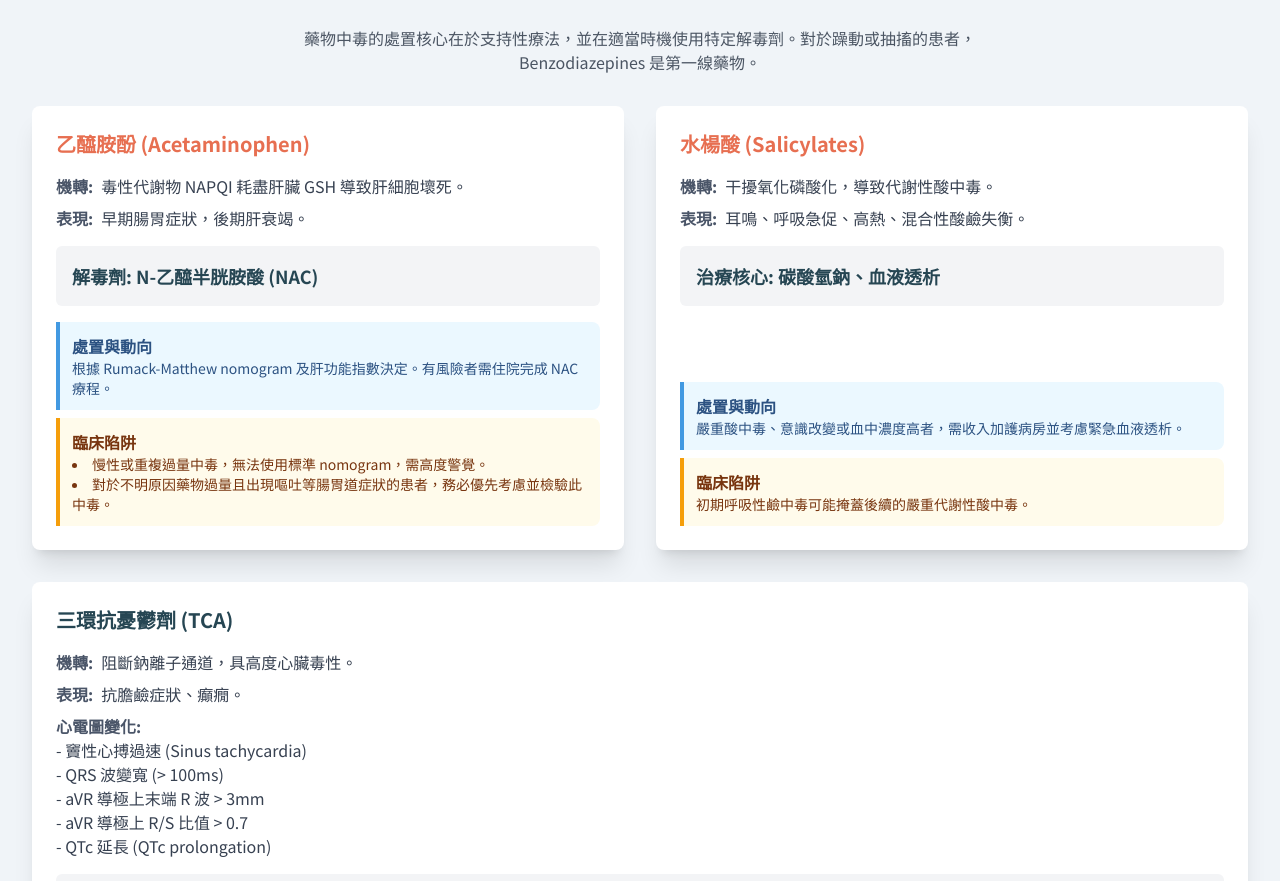
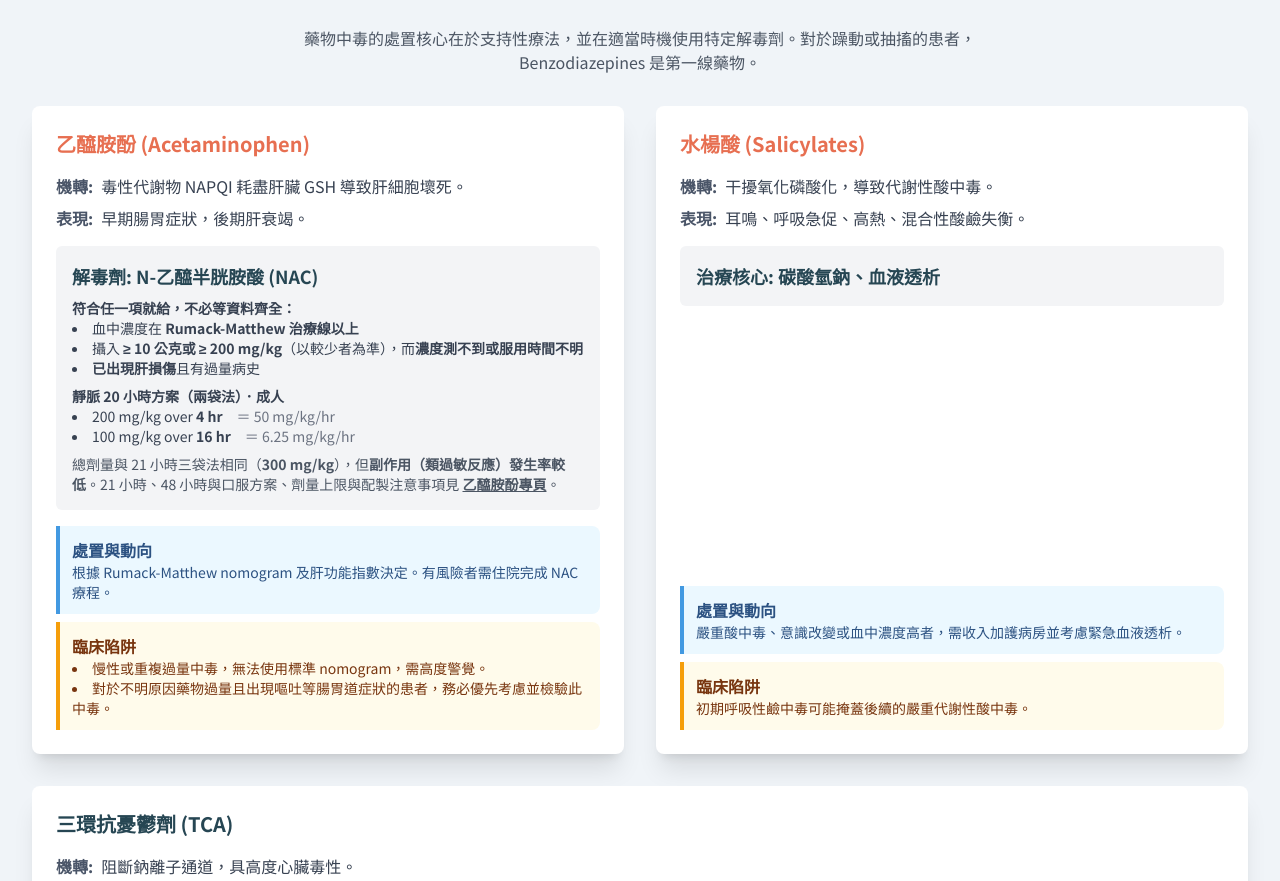
Before and after one commit to ck5227/toxicology, a plain HTML site: page index.html in a window 1280 px wide. Shown: the part 3471-4352 px from the top of the page. Drawn offline with Linux system fonts and the light colour scheme.

Commit message:
首頁：乙醯胺酚卡片補 NAC 適應症與 20 小時方案
首頁解毒劑小圖原本只有藥名。現補上床邊真正需要的兩件事：
- 給藥適應症三條（治療線以上／≥10 g 或 ≥200 mg/kg 且濃度不明
  或時間不明／已有肝損傷），標明符合任一項即給
- 靜脈 20 小時兩袋法（200 mg/kg 4hr ＝ 50 mg/kg/hr；
  100 mg/kg 16hr ＝ 6.25 mg/kg/hr），註明總量同為 300 mg/kg
  但類過敏反應較少，並標示為成人方案
- 其餘方案與配製注意事項仍導向乙醯胺酚專頁

子頁兩袋法亦補上同一條副作用較少之說明。

Co-Authored-By: Claude Opus 5 <noreply@anthropic.com>

```diff
--- a/index.html
+++ b/index.html
@@ -526,7 +526,7 @@
         <p class="text-center text-gray-600 mb-8 max-w-2xl mx-auto">藥物中毒的處置核心在於支持性療法，並在適當時機使用特定解毒劑。對於躁動或抽搐的患者，Benzodiazepines 是第一線藥物。</p>
         <div class="grid grid-cols-1 lg:grid-cols-2 gap-8">
 
-            <div class="bg-white p-6 rounded-lg shadow-xl content-card flex flex-col justify-between" data-keywords="乙醯胺酚 普拿疼 Acetaminophen Paracetamol NAC NAPQI 肝衰竭 Rumack">
+            <div class="bg-white p-6 rounded-lg shadow-xl content-card flex flex-col justify-between" data-keywords="乙醯胺酚 普拿疼 Acetaminophen Paracetamol NAC NAPQI 肝衰竭 Rumack 治療線 nomogram 兩袋法 20小時 21小時 三袋法 200mg/kg 10公克">
                 <div>
                     <h3 class="text-xl font-bold text-[#e76f51] mb-4"><a href="acetaminophen/" class="hover:underline">乙醯胺酚 (Acetaminophen)</a></h3>
                     <ul class="list-none text-gray-700 space-y-2 mb-4">
@@ -535,6 +535,18 @@
                     </ul>
                     <div class="bg-gray-100 p-4 rounded-md">
                         <h4 class="font-bold text-lg text-[#264653]">解毒劑: N-乙醯半胱胺酸 (NAC)</h4>
+                        <p class="text-sm mt-2 text-gray-700"><b>符合任一項就給，不必等資料齊全：</b></p>
+                        <ul class="list-disc list-inside text-sm text-gray-700">
+                            <li>血中濃度在 <b>Rumack-Matthew 治療線以上</b></li>
+                            <li>攝入 <b>≥ 10 公克或 ≥ 200 mg/kg</b>（以較少者為準），而<b>濃度測不到或服用時間不明</b></li>
+                            <li><b>已出現肝損傷</b>且有過量病史</li>
+                        </ul>
+                        <p class="text-sm mt-2 text-gray-700"><b>靜脈 20 小時方案（兩袋法）．成人</b></p>
+                        <ul class="list-disc list-inside text-sm text-gray-700">
+                            <li>200 mg/kg over <b>4 hr</b>　<span class="text-gray-500">＝ 50 mg/kg/hr</span></li>
+                            <li>100 mg/kg over <b>16 hr</b>　<span class="text-gray-500">＝ 6.25 mg/kg/hr</span></li>
+                        </ul>
+                        <p class="text-sm mt-2 text-gray-600">總劑量與 21 小時三袋法相同（<b>300 mg/kg</b>），但<b>副作用（類過敏反應）發生率較低</b>。21 小時、48 小時與口服方案、劑量上限與配製注意事項見 <a href="acetaminophen/" class="underline font-bold">乙醯胺酚專頁</a>。</p>
                     </div>
                 </div>
                 <div>
--- a/sitemap.xml
+++ b/sitemap.xml
@@ -3,7 +3,7 @@
 
   <url>
     <loc>https://ck5227.github.io/toxicology/</loc>
-    <lastmod>2026-11-04</lastmod>
+    <lastmod>2026-11-22</lastmod>
     <changefreq>monthly</changefreq>
     <priority>1.0</priority>
   </url>
```
Also changed, not shown: acetaminophen/index.html (+1 -0 lines).
